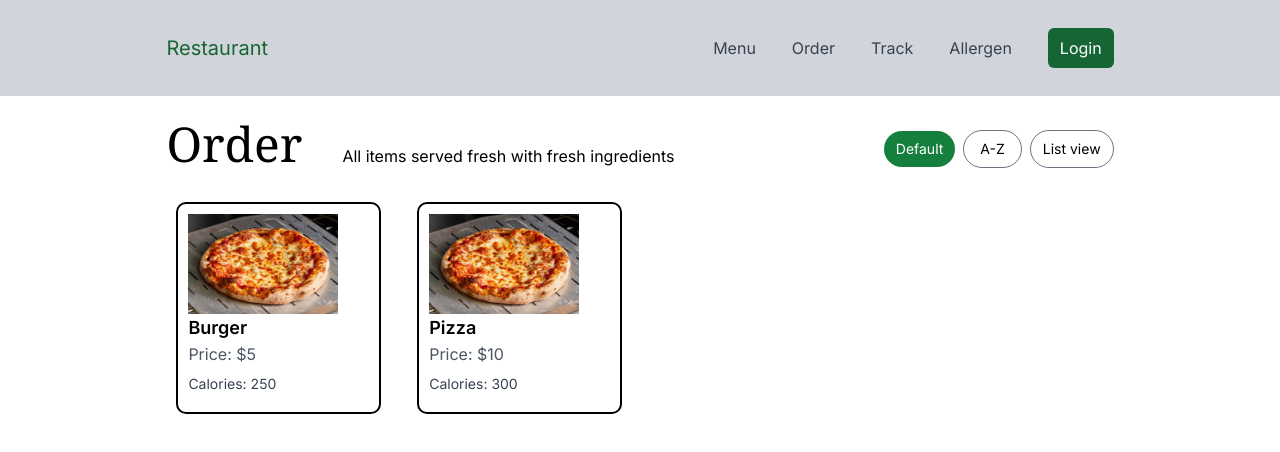
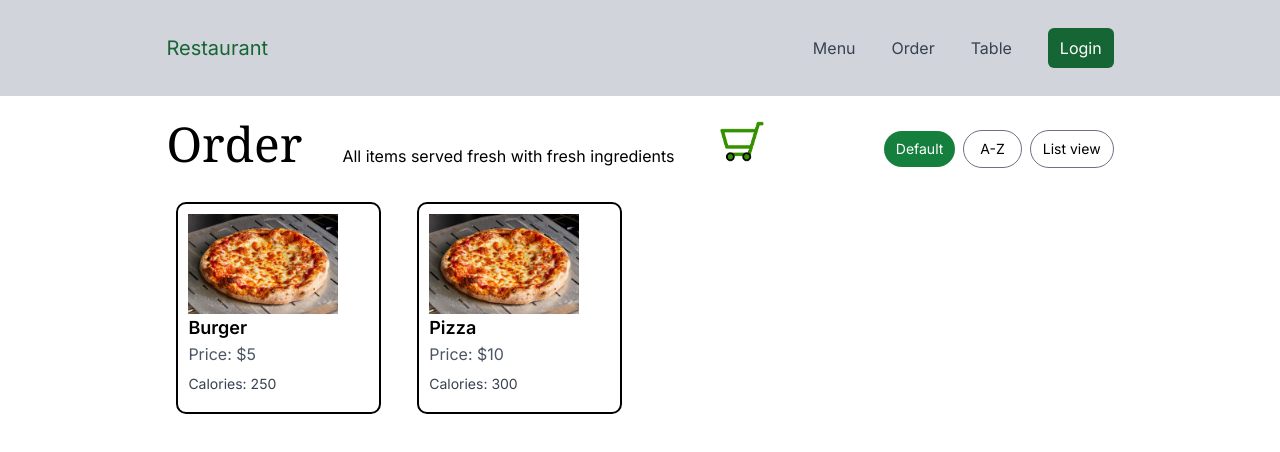
Before and after one commit to RealPhilos/resturant_website_team_project, a Next.js app in the folder frontend/: page /order in a window 1280 px wide. Shown: the top 452 px of the page. Built offline with nearby package versions, Linux system fonts and the light colour scheme.

Commit message:
Removed Track and Allgern From Navigation Bar and Replaced It With Table

```diff
--- a/frontend/src/app/components/nav-bar.jsx
+++ b/frontend/src/app/components/nav-bar.jsx
@@ -10,14 +10,11 @@ function NavBar() {
         <Link href="/menu">
           <span>Menu</span>
         </Link>
-        <Link href="">
+        <Link href="/order">
           <span>Order</span>
         </Link>
         <Link href="">
-          <span>Track</span>
-        </Link>
-        <Link href="">
-          <span>Allergen</span>
+          <span>Table</span>
         </Link>
         <Link href="/login">
         <button className="bg-green-800 text-white px-3 py-2 rounded-md">
--- a/frontend/src/app/order/page.jsx
+++ b/frontend/src/app/order/page.jsx
@@ -87,9 +87,14 @@ export default function Order() {
   }
 
 const [isCartOpen, setIsCartOpen] = useState(false);
+const [isOverlayCartOpen, setIsOverlayCartOpen] = useState(false);
 
   const toggleCart = () => {
     setIsCartOpen(!isCartOpen);
+  };
+
+  const toggleOverlayCart = () => {
+    setIsOverlayCartOpen(!isOverlayCartOpen);
   };
 
   const removeFromCart = (itemToRemove) => {
@@ -128,6 +133,15 @@ const [isCartOpen, setIsCartOpen] = useState(false);
       <div className="flex items-end gap-10">
         <span className="text-5xl font-serif">Order</span>
         <span>All items served fresh with fresh ingredients</span>
+        <span>
+        <div>
+          {/* Other components */}
+          <button onClick={toggleCart}>
+          <img src="/cart-icon.png" width={50} height={50} alt="Cart" />
+          </button>
+          {isCartOpen && <Cart cart={cart} />}
+          </div>
+          </span>
       </div>
       <div>
         <button className="py-2 bg-green-700 text-white mr-2 px-3 text-sm rounded-3xl">
@@ -196,11 +210,11 @@ const [isCartOpen, setIsCartOpen] = useState(false);
           {/* Add to cart button and quantity selector */}
 
           <div>
-          {/* Other components */}
-          <button onClick={toggleCart}>
+          {/* Overlay Cart Button */}
+          <button onClick={toggleOverlayCart}>
           <img src="/cart-icon.png" width={50} height={50} alt="Cart" />
           </button>
-          {isCartOpen && <Cart cart={cart} />}
+          {isOverlayCartOpen && <Cart cart={cart} />}
           </div>
 
           <style jsx>{`
```
